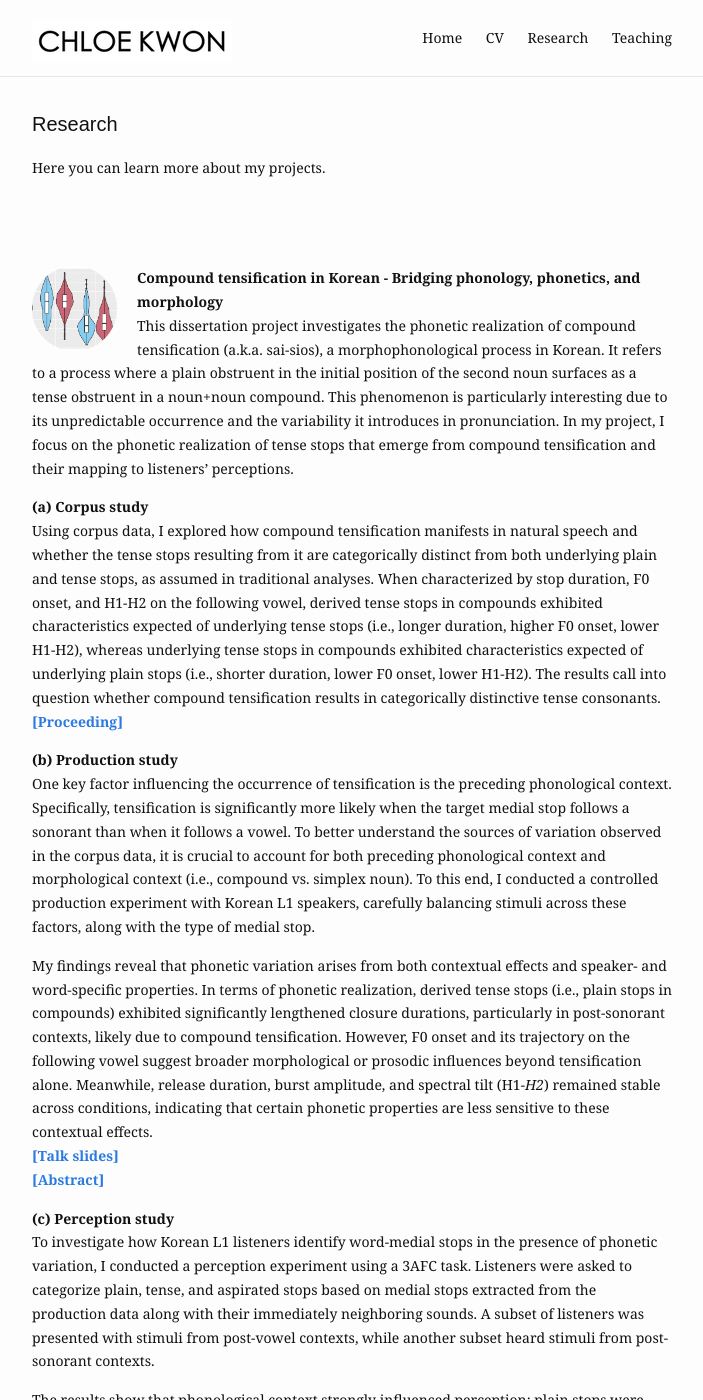
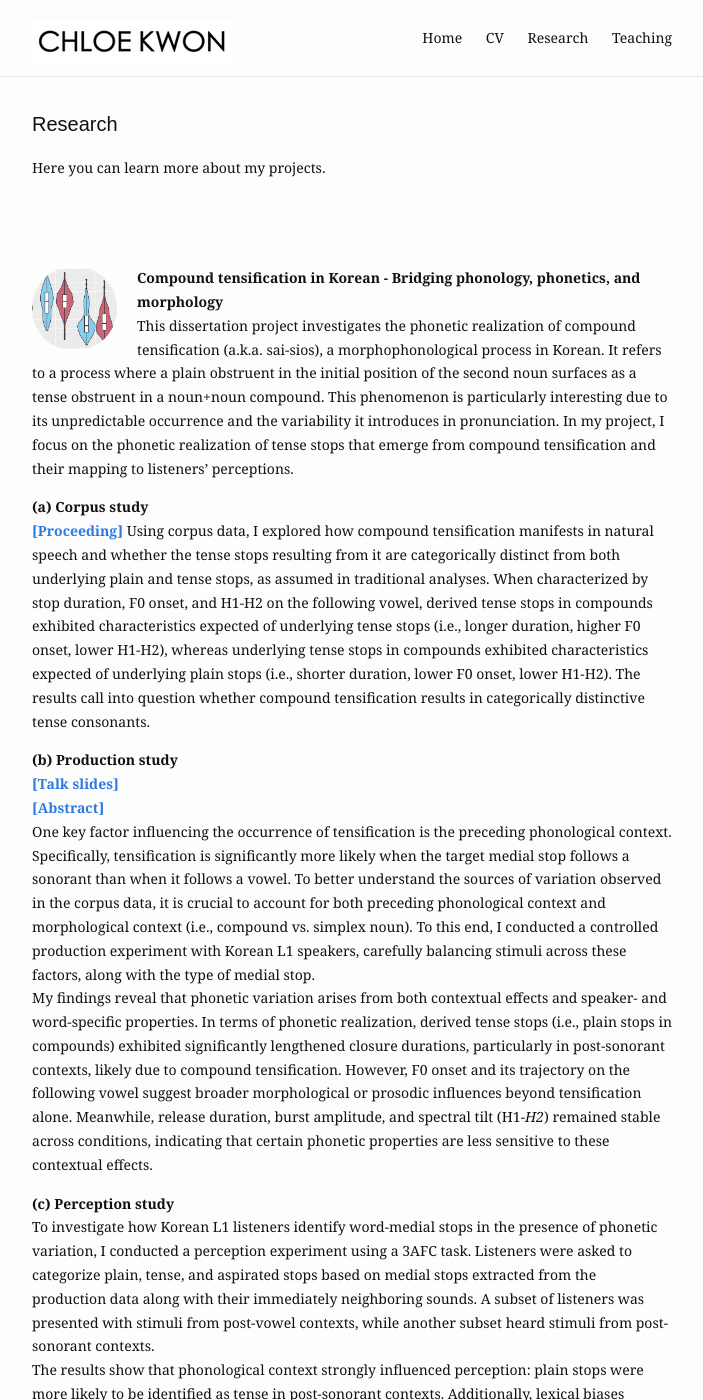
Before and after one commit to chloedkkwon/chloedkkwon.github.io, a Jekyll site: the page built from research.md, in a window 1280 px wide and 1400 px high. Shown: the whole window, without its empty margins (288-991 px from the left). Built offline with Jekyll 4.4.1, drawn with Linux system fonts in a browser that asks for light colours.

```diff
--- a/research.md
+++ b/research.md
@@ -10,20 +10,17 @@ items:
     description: |
       This dissertation project investigates the phonetic realization of compound tensification (a.k.a. sai-sios), a morphophonological process in Korean. It refers to a process where a plain obstruent in the initial position of the second noun surfaces as a tense obstruent in a noun+noun compound. This phenomenon is particularly interesting due to its unpredictable occurrence and the variability it introduces in pronunciation. In my project, I focus on the phonetic realization of tense stops that emerge from compound tensification and their mapping to listeners' perceptions.
 
-      <strong>(a) Corpus study</strong><br>
+      <strong>(a) Corpus study</strong><br> <a href="https://drive.google.com/file/d/15I8WHJa4ytbs3MLPyJ9lDT_-CvffA00A/view?usp=drive_link"><strong>[Proceeding]</strong></a>
       Using corpus data, I explored how compound tensification manifests in natural speech and whether the tense stops resulting from it are categorically distinct from both underlying plain and tense stops, as assumed in traditional analyses. When characterized by stop duration, F0 onset, and H1-H2 on the following vowel, derived tense stops in compounds exhibited characteristics expected of underlying tense stops (i.e., longer duration, higher F0 onset, lower H1-H2), whereas underlying tense stops in compounds exhibited characteristics expected of underlying plain stops (i.e., shorter duration, lower F0 onset, lower H1-H2). The results call into question whether compound tensification results in categorically distinctive tense consonants.
-      <a href="https://drive.google.com/file/d/15I8WHJa4ytbs3MLPyJ9lDT_-CvffA00A/view?usp=drive_link"><strong>[Proceeding]</strong></a>
 
       <strong>(b) Production study</strong><br>
-      One key factor influencing the occurrence of tensification is the preceding phonological context. Specifically, tensification is significantly more likely when the target medial stop follows a sonorant than when it follows a vowel. To better understand the sources of variation observed in the corpus data, it is crucial to account for both preceding phonological context and morphological context (i.e., compound vs. simplex noun). To this end, I conducted a controlled production experiment with Korean L1 speakers, carefully balancing stimuli across these factors, along with the type of medial stop.
-
-      My findings reveal that phonetic variation arises from both contextual effects and speaker- and word-specific properties. In terms of phonetic realization, derived tense stops (i.e., plain stops in compounds) exhibited significantly lengthened closure durations, particularly in post-sonorant contexts, likely due to compound tensification. However, F0 onset and its trajectory on the following vowel suggest broader morphological or prosodic influences beyond tensification alone. Meanwhile, release duration, burst amplitude, and spectral tilt (H1*-H2*) remained stable across conditions, indicating that certain phonetic properties are less sensitive to these contextual effects.
       <a href="https://drive.google.com/file/d/1puMukcvU7CXmK85COg_XMAMLtCreNLdP/view?usp=sharing"><strong>[Talk slides]</strong></a>
       <a href="https://drive.google.com/file/d/1OmrNidCh7-aJUgtwByunbqu5TAos_58-/view?usp=sharing"><strong>[Abstract]</strong></a>
+      One key factor influencing the occurrence of tensification is the preceding phonological context. Specifically, tensification is significantly more likely when the target medial stop follows a sonorant than when it follows a vowel. To better understand the sources of variation observed in the corpus data, it is crucial to account for both preceding phonological context and morphological context (i.e., compound vs. simplex noun). To this end, I conducted a controlled production experiment with Korean L1 speakers, carefully balancing stimuli across these factors, along with the type of medial stop.
+      My findings reveal that phonetic variation arises from both contextual effects and speaker- and word-specific properties. In terms of phonetic realization, derived tense stops (i.e., plain stops in compounds) exhibited significantly lengthened closure durations, particularly in post-sonorant contexts, likely due to compound tensification. However, F0 onset and its trajectory on the following vowel suggest broader morphological or prosodic influences beyond tensification alone. Meanwhile, release duration, burst amplitude, and spectral tilt (H1*-H2*) remained stable across conditions, indicating that certain phonetic properties are less sensitive to these contextual effects.
 
       <strong>(c) Perception study</strong><br>
       To investigate how Korean L1 listeners identify word-medial stops in the presence of phonetic variation, I conducted a perception experiment using a 3AFC task. Listeners were asked to categorize plain, tense, and aspirated stops based on medial stops extracted from the production data along with their immediately neighboring sounds. A subset of listeners was presented with stimuli from post-vowel contexts, while another subset heard stimuli from post-sonorant contexts.
-
       The results show that phonological context strongly influenced perception: plain stops were more likely to be identified as tense in post-sonorant contexts. Additionally, lexical biases persisted despite minimal phonetic information, suggesting that word-specific knowledge affects perception even in the absence of whole-word stimuli. Acoustic factors such as closure duration, release duration, and spectral tilt shaped stop identification, while F0, typically a crucial cue in distinguishing Korean stops, had no significant effect in the word-medial position. These findings underscore how listeners actively integrate multiple sources of information—acoustic, phonological, and lexical—when navigating phonetic variation in speech.
 
 
```
